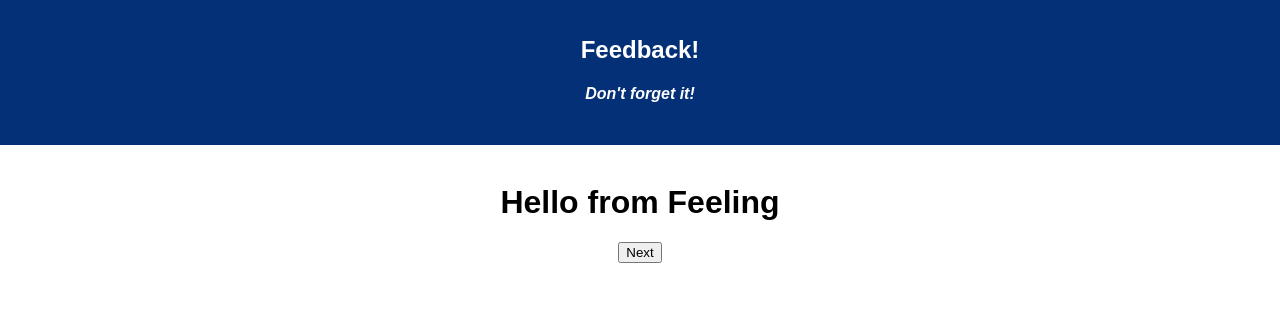
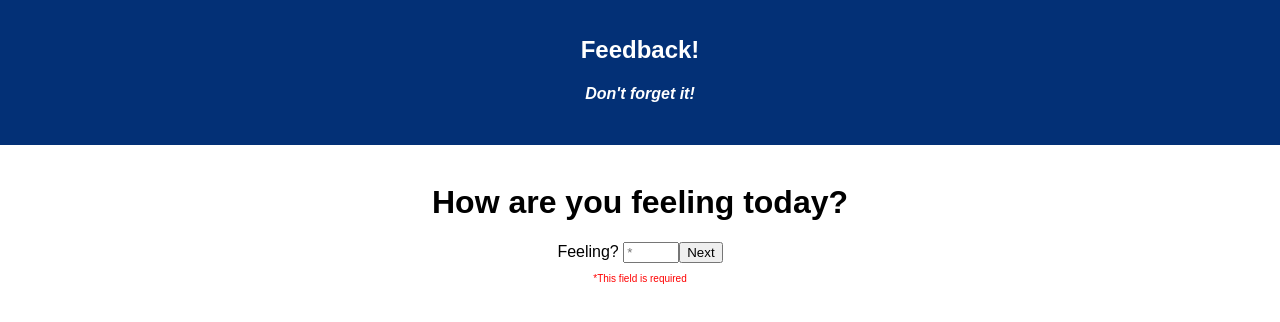
Before and after one commit to Cassen999/redux-feedback-loop, a React app: page /#/feeling in a window 1280 px wide. Built offline with nearby package versions, Linux system fonts and the light colour scheme.

Commit message:
Feeling component is functional, sends state to reducer, conditionally renders required field text

```diff
--- a/src/components/App/App.css
+++ b/src/components/App/App.css
@@ -16,3 +16,8 @@
 .App-intro {
   font-size: large;
 }
+
+.fieldRequired {
+  font-size: 10px;
+  color: red;
+}
--- a/src/components/Feeling/Feeling.jsx
+++ b/src/components/Feeling/Feeling.jsx
@@ -3,18 +3,68 @@ import { connect } from 'react-redux';
 
 class Feeling extends Component {
     // state
+    state = {
+        showRequired: false,
+        newFeeling: {
+            feeling: ''
+        }
+    }
+
+    componentDidMount() {
+        this.setState({
+            showRequired: true
+        })
+    }
+
     // handleChange function to record input data
+    // Added a conditional to render a required field text if
+    // input is empty
+    handleChange = (propertyName, event) => {
+        this.setState({
+            showRequired: false
+        })
+        this.setState({
+            newFeeling: {
+                ...this.state.newFeeling,
+                [propertyName]: event.target.value
+            }
+        })
+        console.log(this.state)
+    }
+
     // submit function to dispatch local state to feelingReducer
-    goToUnderstanding = () => {
-        this.props.history.push("/understanding");
+    // Validate form to require an input
+    goToUnderstanding = (event) => {
+        event.preventDefault();
+        if (this.state === '') {
+            // Normally I would put an alert here but Chrome seems
+            // to have a built in validation alert that I don't think
+            // I can change
+            // alert('Please enter a number between 1 and 10')
+        }
+        else {
+            this.props.dispatch({type:'GET_FEELING', payload: this.state.newFeeling})
+            this.props.history.push("/understanding");
+        }
     }
 
     render() {
         return(
             <div>
-                <h1>Hello from Feeling</h1>
-                {/* Button will send dispatch and route to Understanding */}
-                <button onClick={this.goToUnderstanding}>Next</button>
+                <h1>How are you feeling today?</h1>
+                <form onSubmit={this.goToUnderstanding}>
+                    <label>Feeling? </label>
+                    <input required
+                        placeholder="*"
+                        value={this.state.newFeeling.feeling}
+                        onChange={(event) => this.handleChange('feeling', event)}
+                        type="number"
+                        min="1"
+                        max="10"></input>
+                    {/* Button will send dispatch and route to Understanding */}
+                    <button type="submit">Next</button>
+                    <p className="fieldRequired">{this.state.showRequired ? '*This field is required' : ''}</p>
+                </form>
             </div>
         )
     }
```
Also changed, not shown: plan.md (+4 -5 lines).
